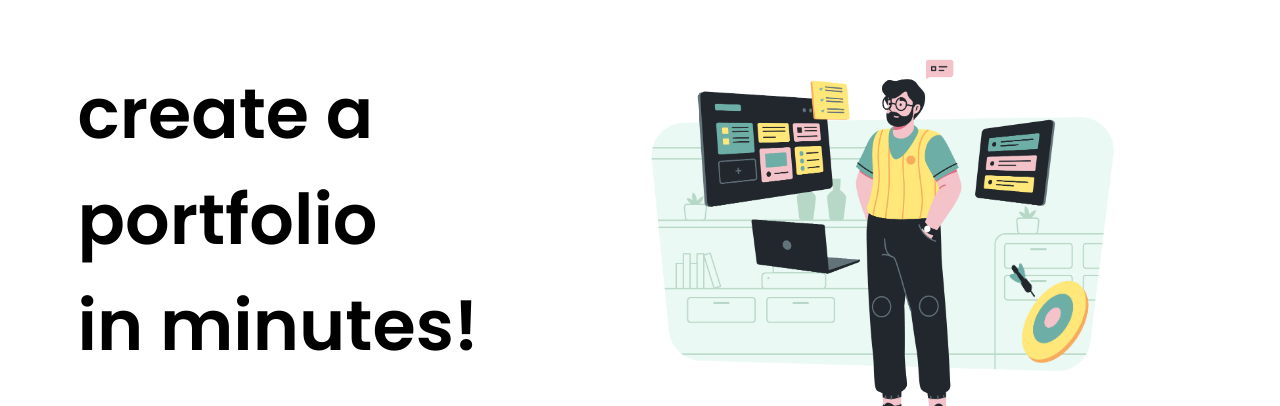
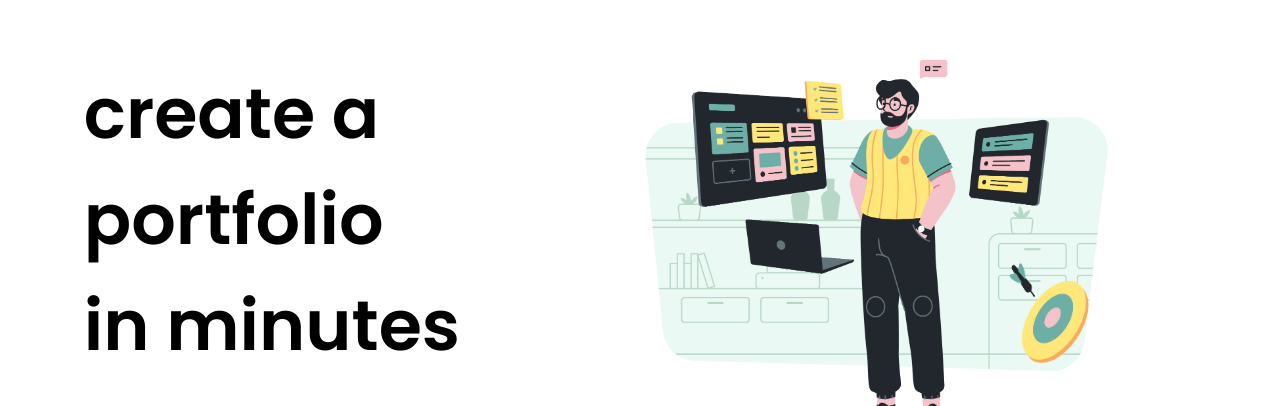
Before and after one commit to Abhinav-k12/Phantoms, a plain HTML site: page index.html in a window 1280 px wide. Shown: the part 103-509 px from the top of the page. Drawn offline with Linux system fonts and the light colour scheme.

Commit message:
updateed html

```diff
--- a/index.html
+++ b/index.html
@@ -18,7 +18,7 @@
         <div class="welcome-page">
 
             <div class="welcome-content">
-                <div class="welcome-title">create a <br>portfolio<br>in minutes!</div>
+                <div class="welcome-title">create a <br>portfolio<br>in minutes</div>
                 <div class="welcome-button">
                     <button class="start"><a href="#down" class="down">start-building</a></button>
 
```
